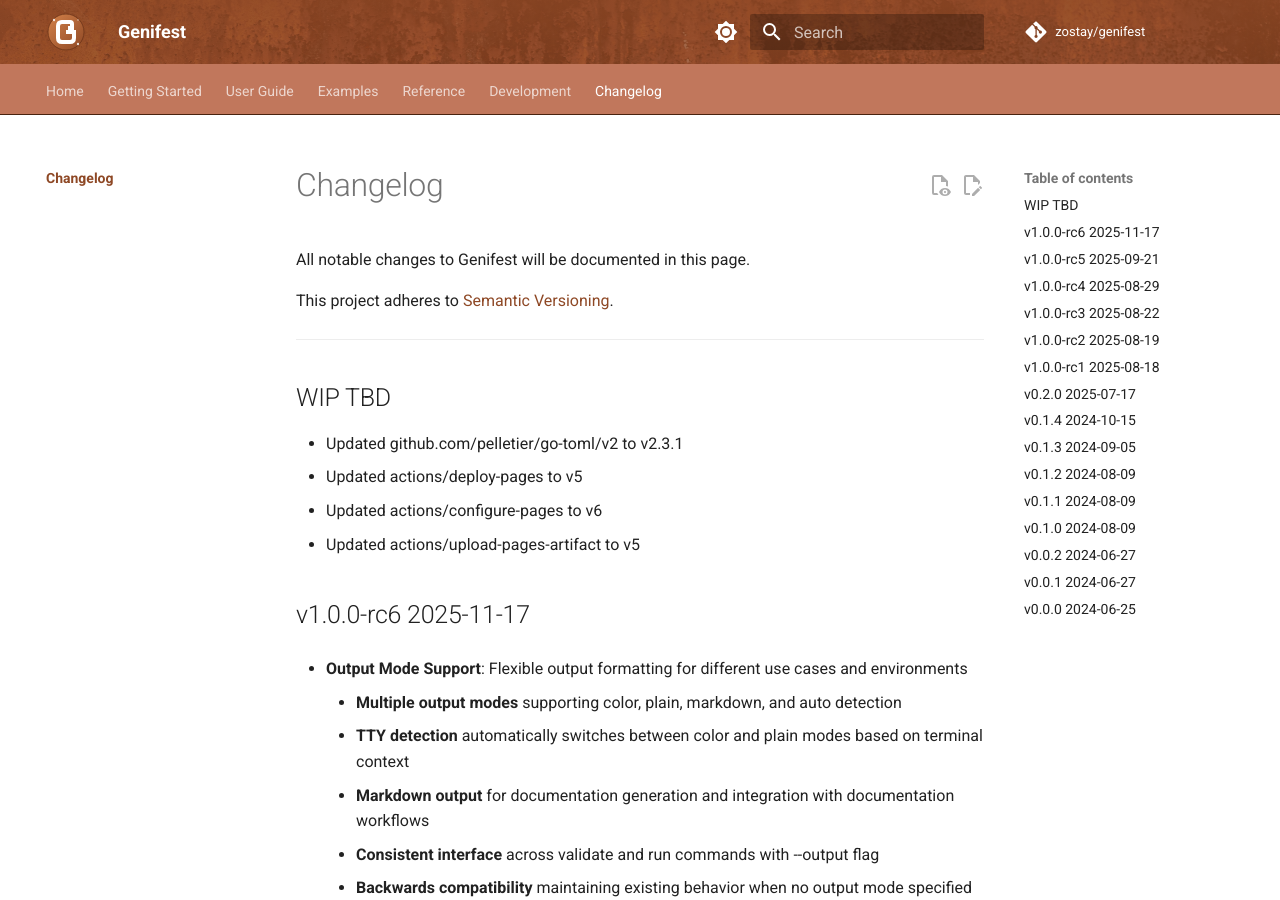
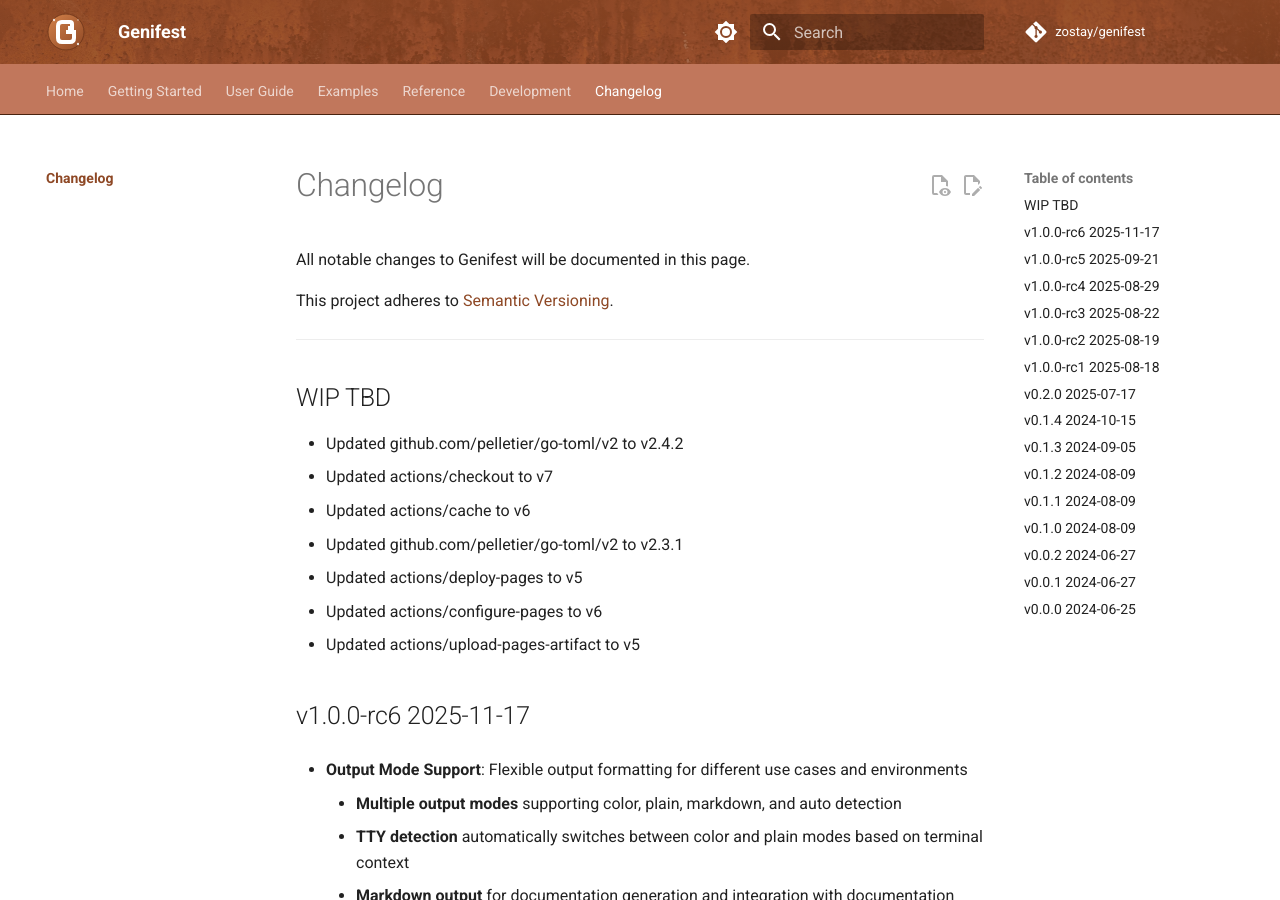
Before and after one commit to zostay/genifest, an MkDocs documentation site: the page built from docs/changelog.md, in a window 1280 px wide and 900 px high. Built offline with MkDocs 1.6.1 and Material for MkDocs 9.7.7, drawn with Linux system fonts in a browser that asks for light colours; comment, search, counter and statistics services are not loaded; the version menu is left out.

Commit message:
docs: update changelog for dependabot sweep 2026-06-30

```diff
--- a/Changes.md
+++ b/Changes.md
@@ -1,5 +1,8 @@
 ## WIP  TBD
 
+ * Updated github.com/pelletier/go-toml/v2 to v2.4.2
+ * Updated actions/checkout to v7
+ * Updated actions/cache to v6
  * Updated github.com/pelletier/go-toml/v2 to v2.3.1
  * Updated actions/deploy-pages to v5
  * Updated actions/configure-pages to v6
```
